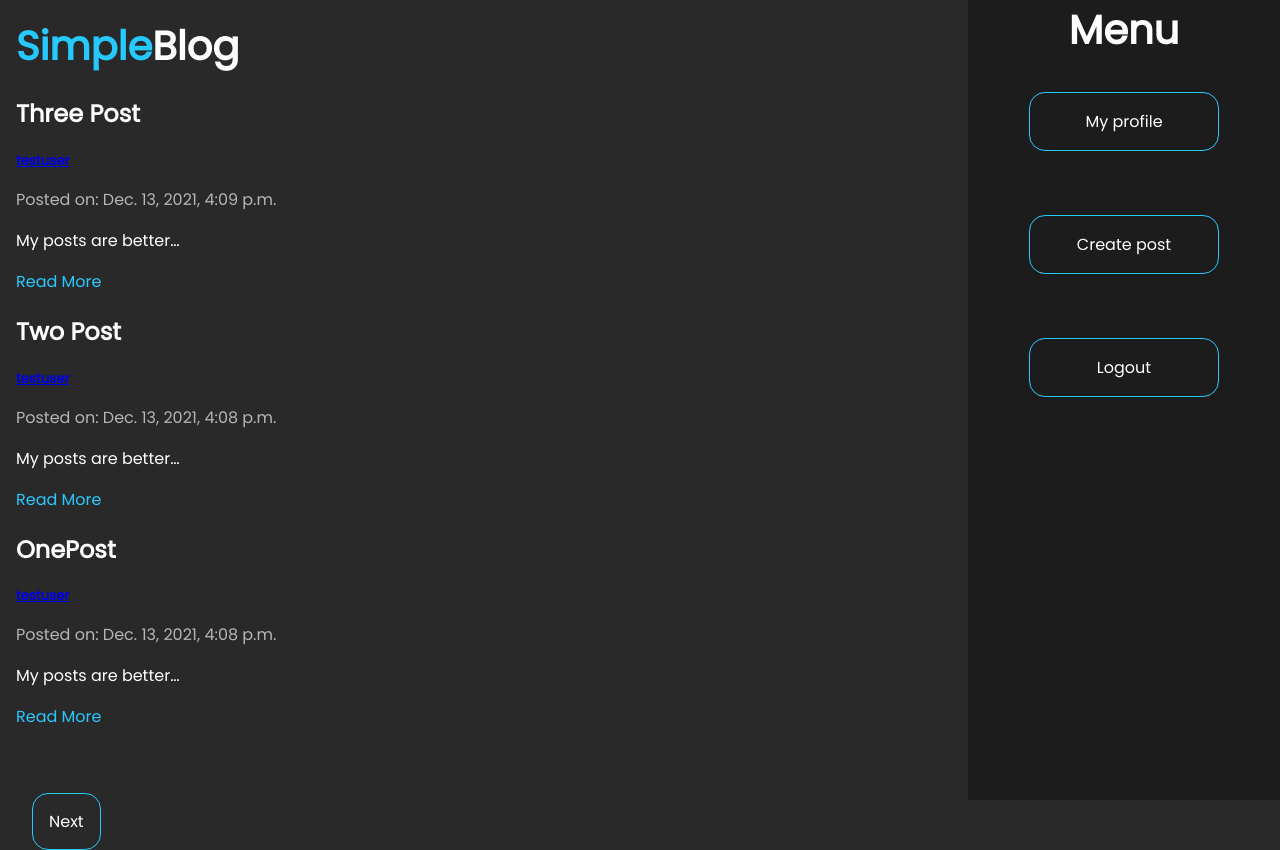
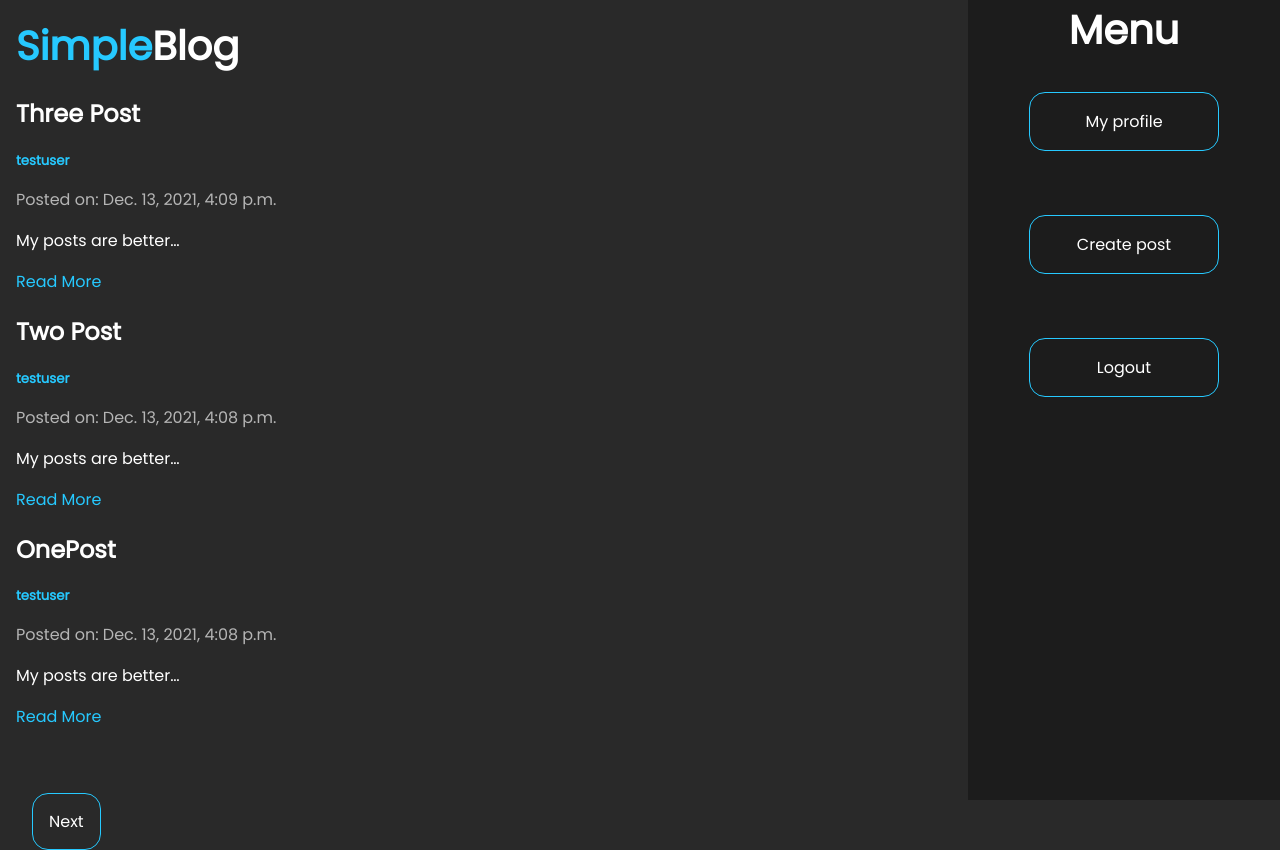
Before and after one commit to M4tasG/CMS_ND_2, a Django app: page / in a window 1280 px wide. Run offline with Django 3.2, Linux system fonts and the light colour scheme; a user stored in the database is signed in; data comes from the database, SQL or seed files in the repository; both versions use the stored data as it was after the commit.

Commit message:
updated styling for author

```diff
--- a/simpleblog/blog/static/blog/style.css
+++ b/simpleblog/blog/static/blog/style.css
@@ -25,6 +25,7 @@ html, body{
 }
 
 .author{
+    text-decoration: none;
     margin: 0;
     padding: 0;
     color: #26c9ff;
--- a/simpleblog/blog/templates/blog/main.html
+++ b/simpleblog/blog/templates/blog/main.html
@@ -5,7 +5,7 @@
     {% for post in posts %}
         <div class="post">
             <h2 class="title">{{ post.title }}</h2>
-            <h5 class="author"><a href="{% url 'blog-profile' post.author.id %}">{{ post.author }}</a></h5>
+            <h5 class="author"><a href="{% url 'blog-profile' post.author.id %}" class="author">{{ post.author }}</a></h5>
             <p class="date">Posted on: {{ post.created_on }}</p>
             <p>{{ post.body|truncatechars:20 }}</p>
             <a href="{% url 'blog-post' post.id %}" class="read-more">Read More</a>
--- a/simpleblog/blog/templates/blog/post.html
+++ b/simpleblog/blog/templates/blog/post.html
@@ -4,7 +4,7 @@
 {% block main_content %}
 <div class="post">
     <h1 class="title">{{ post.title }}</h1>
-    <h2 class="author"><a href="{% url 'blog-profile' post.author.id%}">{{ post.author }}</a></h2>
+    <h2 class="author"><a href="{% url 'blog-profile' post.author.id%}" class="author">{{ post.author }}</a></h2>
     <p class="date">Posted on: {{ post.created_on }}</p>
     <p>{{ post.body}}</p>
 </div>
```
Also changed, not shown: simpleblog/db.sqlite3.
